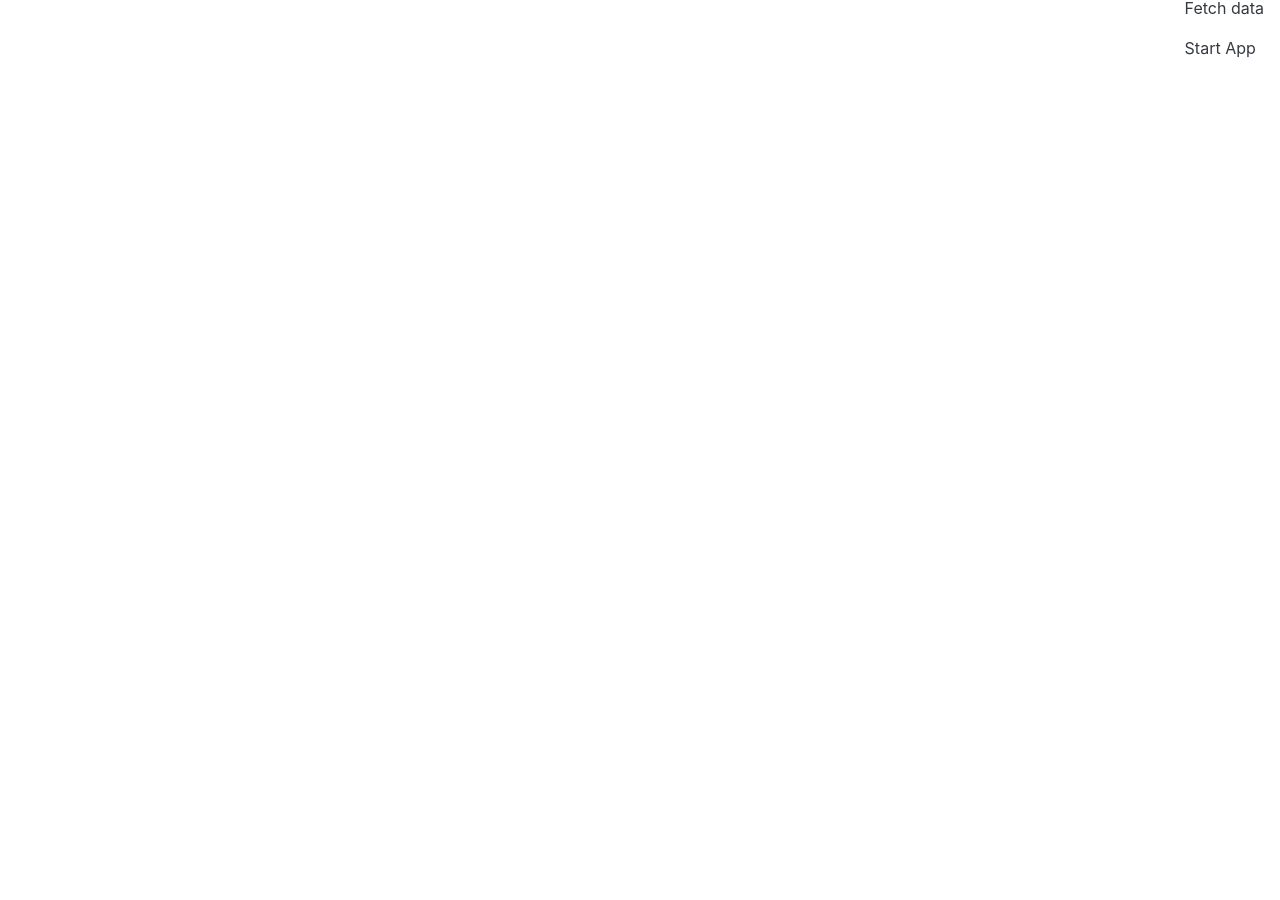
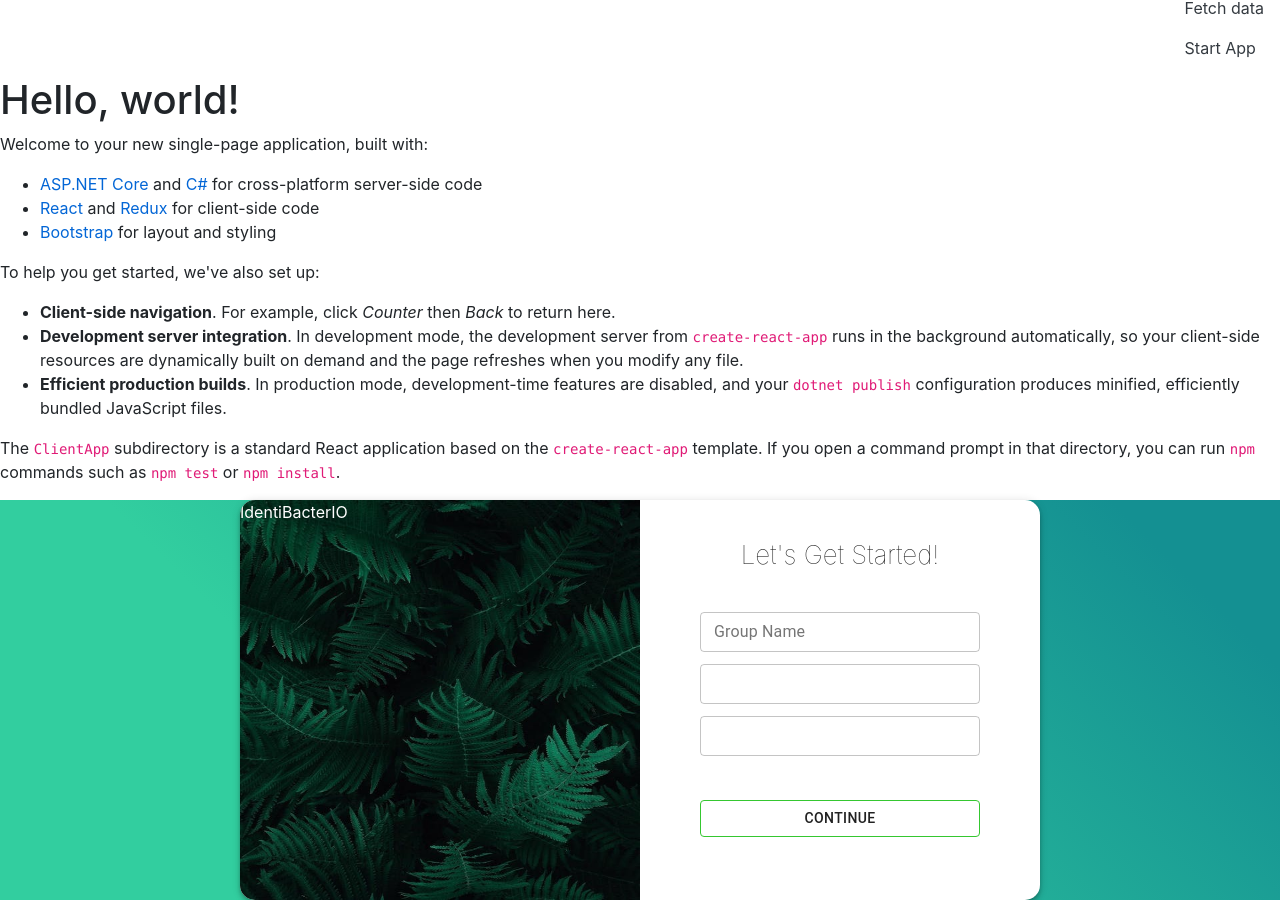
Before and after one commit to devanegas/IdentiBacterIO, a React (Create React App) app in the folder ClientApp/: page /home in a window 1280 px wide. Shown: the part 140-1040 px from the top of the page. Before the commit the page ends 1016 px from the top, so only its background shows below. Built offline with nearby package versions, Linux system fonts and the light colour scheme.

Commit message:
Setup Redux for the form and the App State

```diff
--- a/ClientApp/package.json
+++ b/ClientApp/package.json
@@ -10,6 +10,7 @@
     "connected-react-router": "6.5.2",
     "history": "4.10.1",
     "jquery": "^3.6.0",
+    "lodash": "^4.17.21",
     "merge": "1.2.1",
     "popper.js": "^1.16.0",
     "react": "16.11.0",
--- a/ClientApp/src/App.jsx
+++ b/ClientApp/src/App.jsx
@@ -4,15 +4,15 @@ import Layout from './components/Layout';
 import Home from './components/Home';
 // import Counter from './components/Counter';
 // import FetchData from './components/FetchData';
-import AppHome from './components/pages/Home'
+import AppHome from './components/pages/AppStart'
 
 import './custom.css'
 
 export default () => (
     <Layout>
-        <Route exact path='/' component={Home} />
+        <Route exact path='/home' component={Home} />
         {/* <Route path='/counter' component={Counter} />
         <Route path='/fetch-data/:startDateIndex?' component={FetchData} /> */}
-        <Route path='/start' component={AppHome} />
+        <Route path='/' component={AppHome} />
     </Layout>
 );
--- /dev/null
+++ b/ClientApp/src/components/pages/AppStart.jsx
@@ -0,0 +1,14 @@
+import React, { useState } from "react";
+import * as States from "../../store/states";
+import { useSelector, useDispatch } from "react-redux";
+import { getAppState } from "../../store/reducers/reducer";
+import FormPage from './FormPage'
+
+const AppStart = (props) => {
+	const appState = useSelector(getAppState);
+	return (
+		<div>{appState === States.FORM_STATE ? <FormPage /> : <div>nope</div>}</div>
+	);
+};
+
+export default AppStart;
--- a/ClientApp/src/components/pages/Home.jsx
+++ b/ClientApp/src/components/pages/FormPage.jsx
@@ -1,7 +1,13 @@
-import React from "react";
+import React, { useState, useCallback, useMemo } from "react";
 import { Card, TextField, Button } from "@material-ui/core";
 import { makeStyles } from "@material-ui/core/styles";
 import LeavesImage from "../../img/leaves.jpeg";
+import { useSelector, useDispatch } from "react-redux";
+import { getFormData } from "../../store/reducers/reducer";
+import { actionCreators } from "../../store/actions/actions";
+import { debounce } from "lodash";
+import { RUNNING_STATE } from "../../store/states";
+
 const useStyles = makeStyles({
 	root: {
 		background: "linear-gradient(45deg, #32ce9f 30%, #149092 90%)",
@@ -37,11 +43,31 @@ const useStyles = makeStyles({
 });
 
 const Home = (props) => {
+	const dispatch = useDispatch();
 	const classes = useStyles();
+	const formData = useSelector(getFormData);
+	const [displayFormData, setDisplayFormData] = useState(formData);
+	const changeForm = useCallback(
+		(newForm) => dispatch(actionCreators.updateFormInfo(newForm)),
+		[]
+	);
+
+	const onFormChanged = useMemo(() => debounce(changeForm, 500), [changeForm]);
+
+	const handleFormChange = ({ attr, value }) => {
+		setDisplayFormData({ ...displayFormData, [attr]: value });
+		onFormChanged({ ...displayFormData, [attr]: value });
+	};
+
+	const handleSubmitForm = () => {
+		//TODO: Make sure all fields are filled
+		dispatch(actionCreators.updateCurrentState(RUNNING_STATE));
+	};
+
 	return (
 		<div className={classes.root}>
 			<div className={classes.container}>
-				<Card elevation={3} className={classes.card}>
+				<Card elevation={4} className={classes.card}>
 					<div className={classes.imageContainer}>
 						<div style={{ position: "absolute", color: "white" }}>
 							IdentiBacterIO
@@ -65,12 +91,27 @@ const Home = (props) => {
 								variant="outlined"
 								margin="dense"
 								fullWidth
+								value={displayFormData.groupName}
+								onChange={(e) =>
+									handleFormChange({ attr: "groupName", value: e.target.value })
+								}
 							/>
 							{/* <TextField label='Badger IDs' variant="outlined" margin="dense" fullWidth/> */}
 							<TextField variant="outlined" margin="dense" fullWidth />
 							<TextField variant="outlined" margin="dense" fullWidth />
-							<div style={{ display: "flex", justifyContent: "center", marginTop: 40 }}>
-								<Button fullWidth variant="outlined" className={classes.button}>
+							<div
+								style={{
+									display: "flex",
+									justifyContent: "center",
+									marginTop: 40,
+								}}
+							>
+								<Button
+									fullWidth
+									variant="outlined"
+									className={classes.button}
+									onClick={handleSubmitForm}
+								>
 									Continue
 								</Button>
 							</div>
--- a/ClientApp/src/store/actions/actions.js
+++ b/ClientApp/src/store/actions/actions.js
@@ -2,12 +2,13 @@ import * as Constants from "../constants";
 
 export const actionCreators = {
   updateFormInfo: formInfo => ({
-    type: Constants.FORM_SUBMISSION, formInfo
+    type: Constants.FORM_SUBMISSION,
+    payload: formInfo
   }),
 
   updateCurrentState: currentState => ({
     type: Constants.SET_APP_STATE,
-    currentState
+    payload: currentState
   }),
 
   updateBacteriaId: bacteriaId => ({
--- a/ClientApp/src/store/reducers/reducer.js
+++ b/ClientApp/src/store/reducers/reducer.js
@@ -3,7 +3,7 @@ import * as States from "../states";
 
 const initialStudentState = {
 	formInfo: {
-		groupName: ""
+		groupName: "",
 	},
 	bacteriaId: null,
 	attempts: [],
@@ -15,16 +15,24 @@ const initialAppState = {
 
 const studentReducer = (state, action) => {
 	state = state || initialStudentState;
+	if (action.type === Constants.FORM_SUBMISSION) {
+		return { ...state, formInfo: action.payload}
+	}
 
-    return state;
-
+	return state;
 };
 
 const appReducer = (state, action) => {
-    state = state || initialAppState;
+	state = state || initialAppState;
 
-    return state;
+	if (action.type === Constants.SET_APP_STATE) {
+		return { ...state, currentState: action.payload}
+	}
 
+	return state;
 };
 
+// Selectors
+export const getAppState = (state) => state.appState.currentState
+export const getFormData = (state) => state.studentState.formInfo;
 export { studentReducer, appReducer };
```
